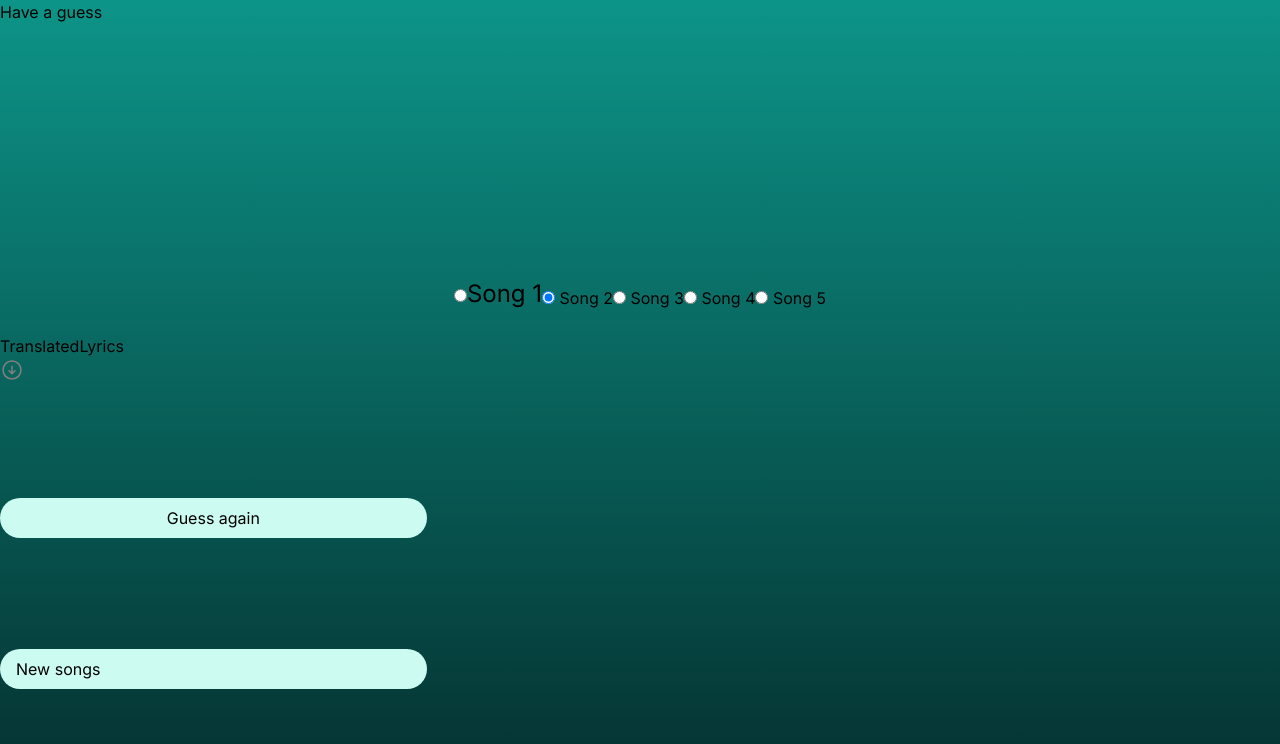
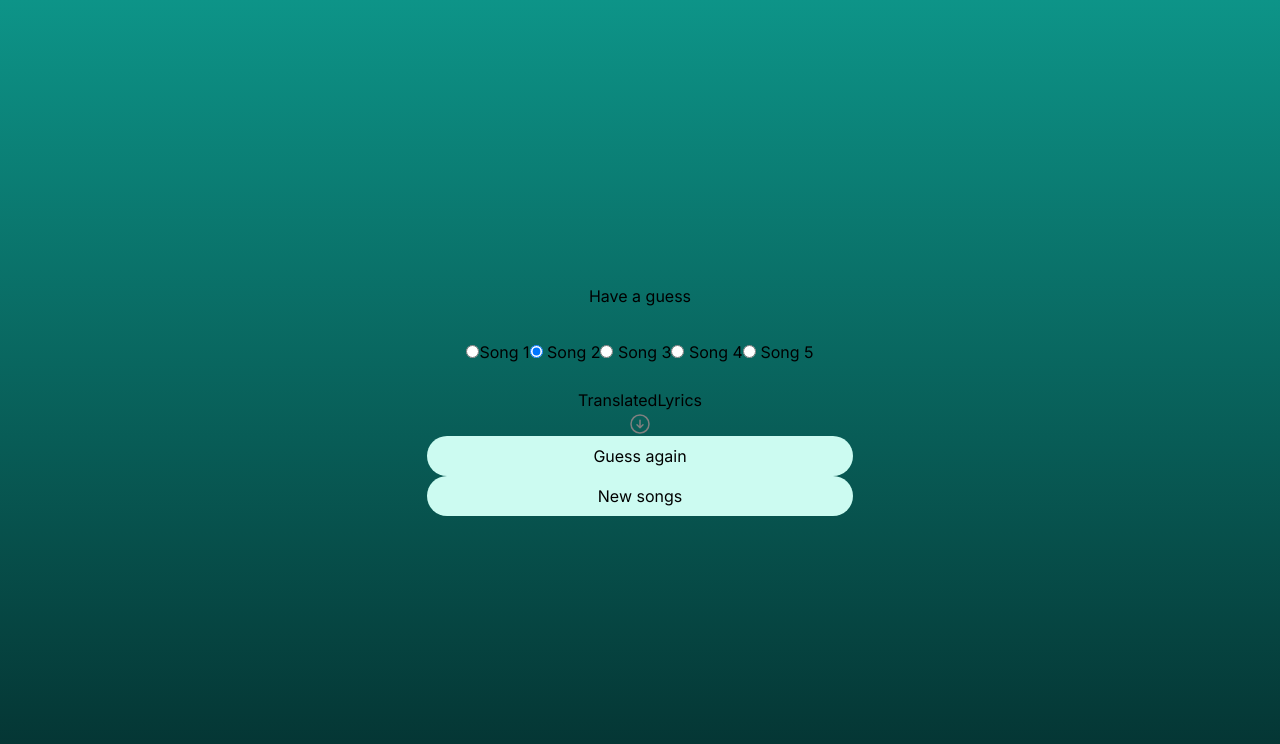
Before and after one commit to Jordan-Walters-23/guessthesong, a Next.js app: page /guess in a window 1280 px wide. Shown: the top 744 px of the page. Built offline with nearby package versions, Linux system fonts and the light colour scheme.

Commit message:
Align components

```diff
--- a/src/app/choose/page.tsx
+++ b/src/app/choose/page.tsx
@@ -4,8 +4,8 @@ import { SelectLanguage, EnterSong, Page1Nav } from '@/components'
 // `app/choose/page.tsx` is the UI for the `/choose` URL
 export default function Page() {
   return (
-    <div className="h-screen grid place-item-center bg-gradient-to-b from-gray-50 to-teal-600">
-      <div className='inline-flex w-5/6 justify-center gap-x-1.5 rounded-3xl bg-teal-900 px-3 py-2 text-sm font-semibold text-teal-50 shadow-sm ring-1 ring-inset ring-gray-300'>
+    <div className="h-screen flex flex-col items-center justify-center  bg-gradient-to-b from-gray-50 to-teal-600">
+      <div className='inline-flex w-5/6 justify-center gap-x-1.5 rounded-3xl bg-teal-900 text-sm font-semibold text-teal-50 shadow-sm ring-1 ring-inset ring-gray-300'>
         <SelectLanguage />
         <SelectLanguage />
       </div>
@@ -15,3 +15,6 @@ export default function Page() {
     </div>
   )
 }
+
+
+{/* <div className="min-h-screen flex flex-col items-center justify-center bg-gradient-to-b from-teal-600 to-teal-950"> */}
--- a/src/app/guess/page.tsx
+++ b/src/app/guess/page.tsx
@@ -5,7 +5,7 @@ import { GuessSong, TranslatedLyrics, Page2Nav } from "@/components";
 // `app/guess/page.tsx` is the UI for the `/guess` URL
 export default function Page() {
   return (
-    <div className="h-screen grid place-item-center bg-gradient-to-b from-teal-600 to-teal-950">
+    <div className="min-h-screen flex flex-col items-center justify-center bg-gradient-to-b from-teal-600 to-teal-950">
       <GuessSong />
       <TranslatedLyrics />
       <Page2Nav />
--- a/src/components/GuessSong.tsx
+++ b/src/components/GuessSong.tsx
@@ -5,7 +5,7 @@ function GuessSong() {
     <>
       <h1>Have a guess</h1>
       <div className='mx-auto pt-8 pb-6 flex justify-between items-end'>
-        <label className='text-2xl'
+        <label className=''
         >
           <input type='radio' name='myRadio' value='Song1' />
           Song 1
--- a/src/components/Page2Nav.tsx
+++ b/src/components/Page2Nav.tsx
@@ -5,7 +5,7 @@ function Page2Nav() {
   return (
     <>
       <button type="reset" className='h-10 w-1/3 rounded-full bg-teal-100 px-4 py-2 text-black hover:bg-emerald-100'>Guess again</button>
-      <Link href="/" className='h-10 w-1/3 rounded-full bg-teal-100 px-4 py-2 text-black hover:bg-emerald-100'>New songs</Link>
+      <Link href="/" className='h-10 w-1/3 rounded-full text-center bg-teal-100 px-4 py-2 text-black hover:bg-emerald-100'>New songs</Link>
     </>
   );
 }
--- a/src/components/TranslatedLyrics.tsx
+++ b/src/components/TranslatedLyrics.tsx
@@ -2,9 +2,9 @@ import React from 'react'
 
 function TranslatedLyrics() {
   return (
-    <div>
-      TranslatedLyrics<br/>
-      <button>
+    <div className='flex flex-col items-center justify-center'>
+      TranslatedLyrics
+      <button className=''>
         <svg
           xmlns='http://www.w3.org/2000/svg'
           fill='none'
```
